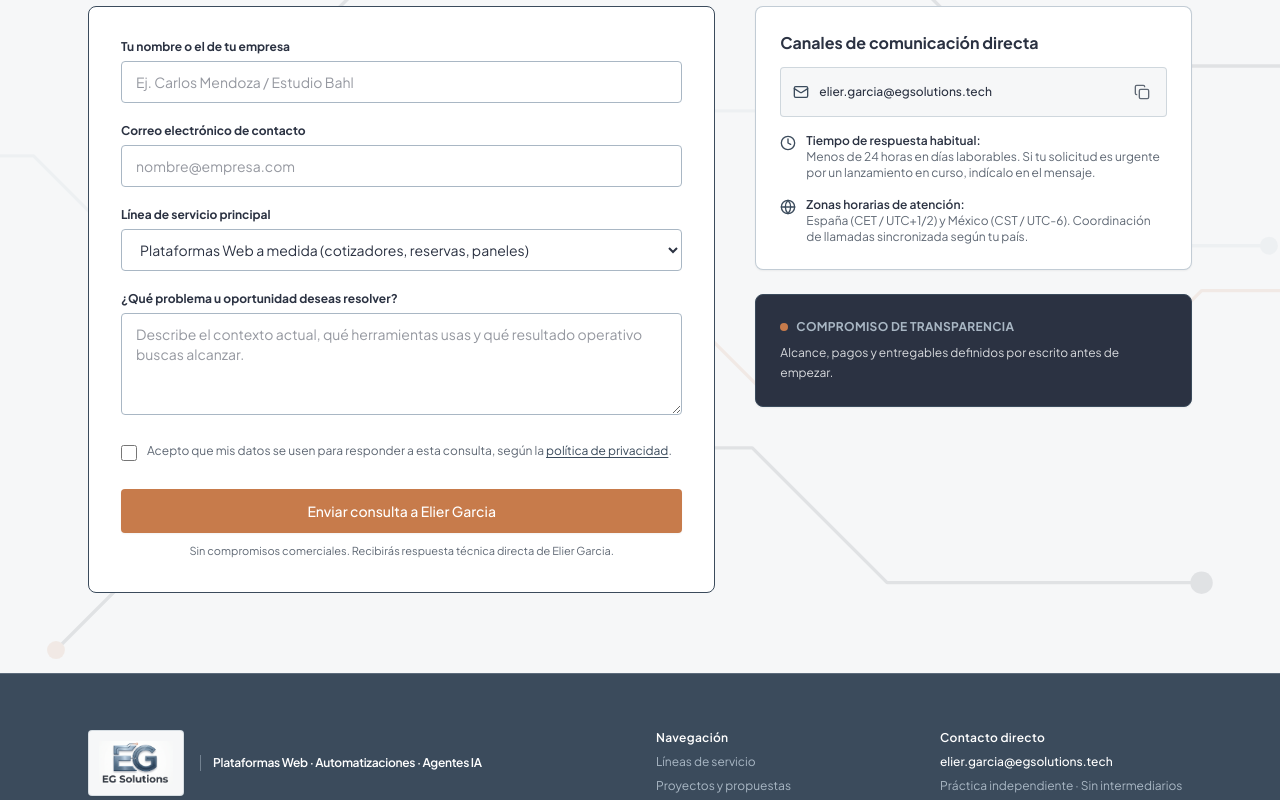
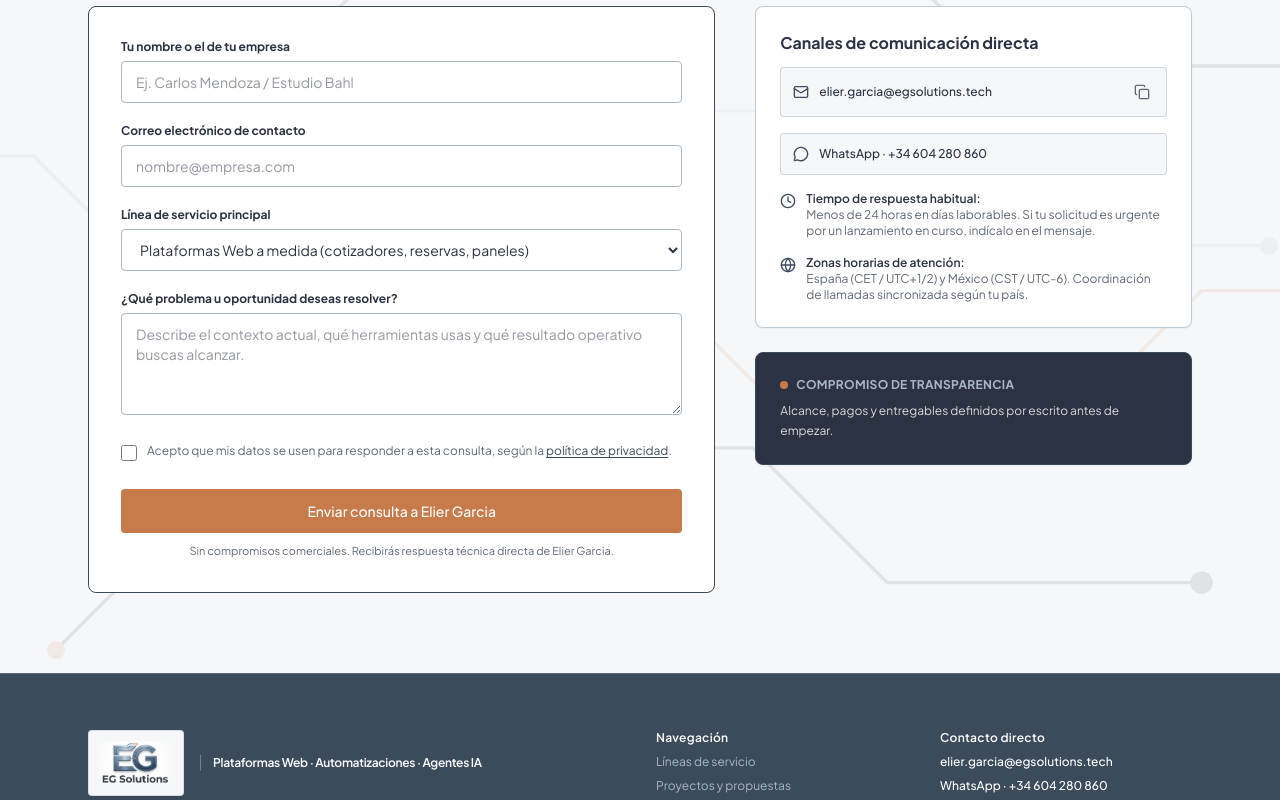
Before and after one commit to egarciav99/EG-solutions, a React (Vite) app: page / in a window 1280 px wide. Shown: the part 5300-6100 px from the top of the page. Built offline with nearby package versions, Linux system fonts and the light colour scheme.

Commit message:
Añade el contacto por WhatsApp Business
Nuevo enlace a WhatsApp (+34 604 280 860) en la tarjeta de contacto y en
el pie de página, definido una sola vez en constants.ts.

Co-Authored-By: Claude Opus 5.5 <noreply@anthropic.com>
Claude-Session: https://claude.ai/code/session_01MBnoEsGNuN9ZAJys7futhd

```diff
--- a/src/components/Contact.tsx
+++ b/src/components/Contact.tsx
@@ -1,7 +1,7 @@
 import { useState, FormEvent } from 'react';
-import { Mail, Check, Copy, Clock, Globe, AlertCircle } from 'lucide-react';
+import { Mail, Check, Copy, Clock, Globe, AlertCircle, MessageCircle } from 'lucide-react';
 import { ContactFormData } from '../types';
-import { CONTACT_EMAIL, FOUNDER_NAME, RESPONSE_TIME, TIMEZONES } from '../data/constants';
+import { CONTACT_EMAIL, FOUNDER_NAME, RESPONSE_TIME, TIMEZONES, WHATSAPP_DISPLAY, WHATSAPP_URL } from '../data/constants';
 import { secondaryCircuitLayout } from '../data/circuitLayouts';
 import { CircuitBackground } from './CircuitBackground';
 import { PrivacyPolicyModal } from './PrivacyPolicyModal';
@@ -260,6 +260,17 @@ export function Contact({ initialService = '', initialProjectContext = '' }: Con
                   </button>
                 </div>
 
+                <a
+                  href={WHATSAPP_URL}
+                  target="_blank"
+                  rel="noopener noreferrer"
+                  className="p-3 bg-near-white rounded border border-steel/50 flex items-center gap-2.5 hover:underline focus-visible:outline-none focus-visible:ring-1 focus-visible:ring-slate"
+                  aria-label={`Escribir por WhatsApp al ${WHATSAPP_DISPLAY}`}
+                >
+                  <MessageCircle className="w-4 h-4 text-slate shrink-0" />
+                  <span className="font-medium text-navy">WhatsApp · {WHATSAPP_DISPLAY}</span>
+                </a>
+
                 <div className="flex items-start gap-2.5 text-mid-gray">
                   <Clock className="w-4 h-4 text-slate shrink-0 mt-0.5" />
                   <div>
--- a/src/components/Footer.tsx
+++ b/src/components/Footer.tsx
@@ -1,6 +1,6 @@
 import { useState } from 'react';
 import { Logo } from './Logo';
-import { CONTACT_EMAIL } from '../data/constants';
+import { CONTACT_EMAIL, WHATSAPP_DISPLAY, WHATSAPP_URL } from '../data/constants';
 import { PrivacyPolicyModal } from './PrivacyPolicyModal';
 
 interface FooterProps {
@@ -80,6 +80,14 @@ export function Footer({ onNavigate }: FooterProps) {
             >
               {CONTACT_EMAIL}
             </a>
+            <a
+              href={WHATSAPP_URL}
+              target="_blank"
+              rel="noopener noreferrer"
+              className="text-white font-medium block hover:text-copper transition-colors focus-visible:outline-none focus-visible:underline"
+            >
+              WhatsApp · {WHATSAPP_DISPLAY}
+            </a>
             <div className="text-steel">Práctica independiente · Sin intermediarios</div>
             <div className="text-steel flex items-center gap-1.5 pt-1">
               <span className="w-2 h-2 rounded-full bg-copper" />
--- a/src/data/constants.ts
+++ b/src/data/constants.ts
@@ -16,6 +16,9 @@ export const FOUNDER_NAME = 'Elier Garcia';
 export const FOUNDER_ROLE = 'Fundador e Ingeniero Principal';
 
 export const CONTACT_EMAIL = 'elier.garcia@egsolutions.tech';
+/** Número de WhatsApp Business de EG Solutions. */
+export const WHATSAPP_DISPLAY = '+34 604 280 860';
+export const WHATSAPP_URL = 'https://wa.me/34604280860';
 export const ACTIVE_REGIONS = 'España y México';
 export const LANGUAGES = 'Bilingüe (ES / EN)';
 export const RESPONSE_TIME = 'Menos de 24 horas en días laborables';
```
